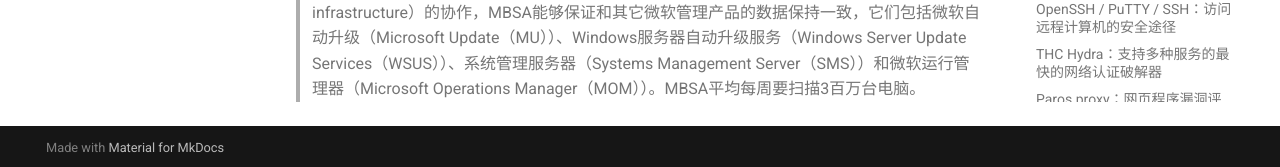
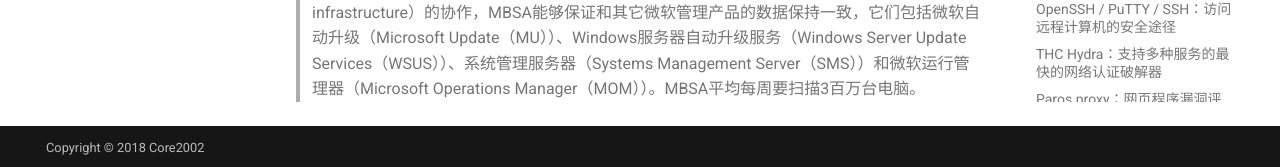
Before and after one commit to Core2002/neko_note, an MkDocs documentation site: the page built from docs/cyber_security.md, in a window 1280 px wide and 900 px high, scrolled down 19652 px. Shown: the part 730-897 px from the top of the window. Built offline with MkDocs 1.6.1 and Material for MkDocs 9.7.7, drawn with Linux system fonts in a browser that asks for light colours; comment, search, counter and statistics services are not loaded.

Commit message:
✨ Feat: Add Copyright.

```diff
--- a/mkdocs.yml
+++ b/mkdocs.yml
@@ -1,6 +1,9 @@
 site_name: Neko Note
+site_author: Core2002
 repo_url: https://github.com/Core2002/neko_note
 repo_name: Core2002/neko_note
+copyright: Copyright &copy; 2018 Core2002
+site_description: The markdown note book.
 theme:
   name: material
   features:
@@ -31,3 +34,5 @@
       pygments_lang_class: true
   - pymdownx.tabbed:
       alternate_style: true
+extra:
+  generator: false
```
